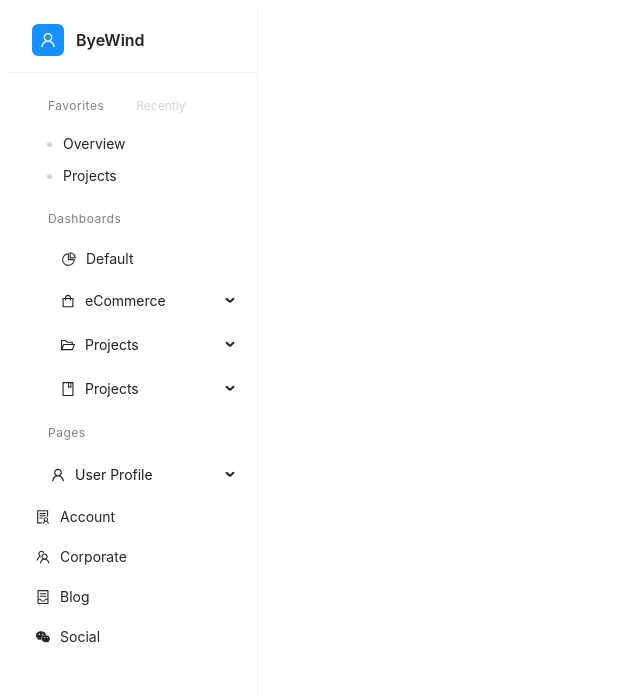
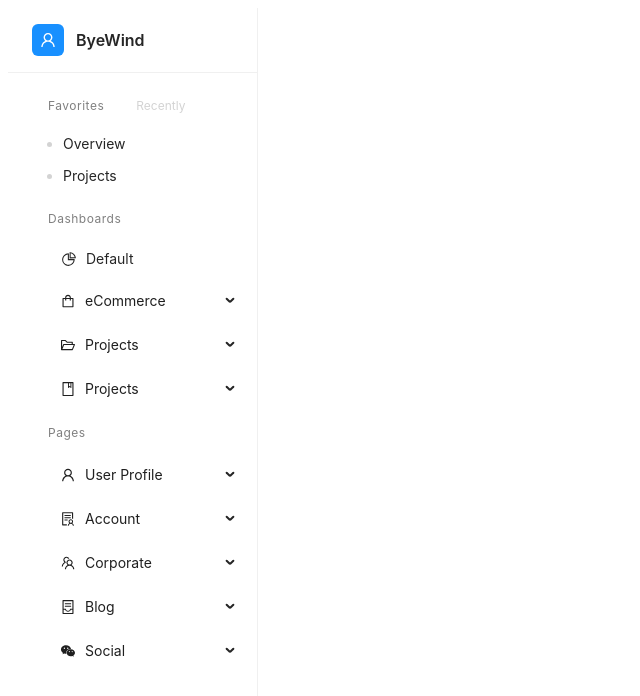
Before and after one commit to KesariIncture/Task, a React (Vite) app: page / in a window 1280 px wide. Shown: the top 696 px of the page, without its empty margins (0-640 px from the left). Built offline with nearby package versions, Linux system fonts and the light colour scheme.

Commit message:
sidebar office check

```diff
--- a/src/Sidebar.jsx
+++ b/src/Sidebar.jsx
@@ -163,7 +163,7 @@ const Sidebar = () => {
                             icon={<UserOutlined />}
                             title="User Profile"
                             style={{
-                                paddingLeft: '15px',
+                                paddingLeft: '25px',
                                 color: '#262626'
                             }}
                         >
@@ -183,7 +183,7 @@ const Sidebar = () => {
                                 Followers
                             </Menu.Item>
                         </Menu.SubMenu>
-                        <Menu.Item key="account" icon={<SolutionOutlined />} style={{
+                        {/* <Menu.Item key="account" icon={<SolutionOutlined />} style={{
                             paddingLeft: '24px',
                             color: '#262626',
                             height: '36px'
@@ -210,7 +210,47 @@ const Sidebar = () => {
                             height: '36px'
                         }}>
                             Social
-                        </Menu.Item>
+                        </Menu.Item> */}
+                        <Menu.SubMenu
+                            key="account"
+                            icon={<SolutionOutlined />}
+                            title="Account"
+                            style={{
+                                paddingLeft: '25px',
+                                color: '#262626'
+                            }}
+                        >
+                        </Menu.SubMenu>
+                        <Menu.SubMenu
+                            key="corporate"
+                            icon={<TeamOutlined />}
+                            title="Corporate"
+                            style={{
+                                paddingLeft: '25px',
+                                color: '#262626'
+                            }}
+                        >
+                        </Menu.SubMenu>
+                        <Menu.SubMenu
+                            key="blog"
+                            icon={<ContainerOutlined />}
+                            title="Blog"
+                            style={{
+                                paddingLeft: '25px',
+                                color: '#262626'
+                            }}
+                        >
+                        </Menu.SubMenu>
+                        <Menu.SubMenu
+                            key="social"
+                            icon={<WechatOutlined />}
+                            title="Social"
+                            style={{
+                                paddingLeft: '25px',
+                                color: '#262626'
+                            }}
+                        >
+                        </Menu.SubMenu>
                     </Menu.ItemGroup>
                 </Menu>
             </div>
```
